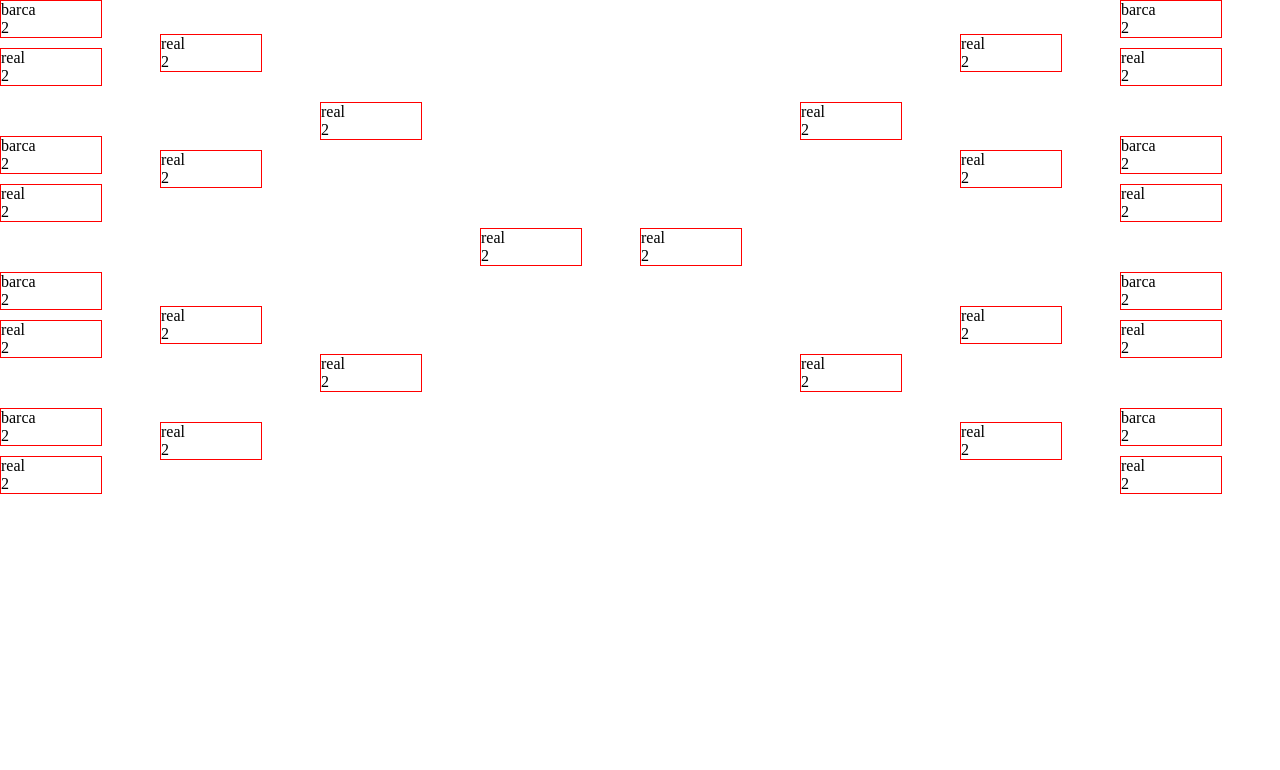
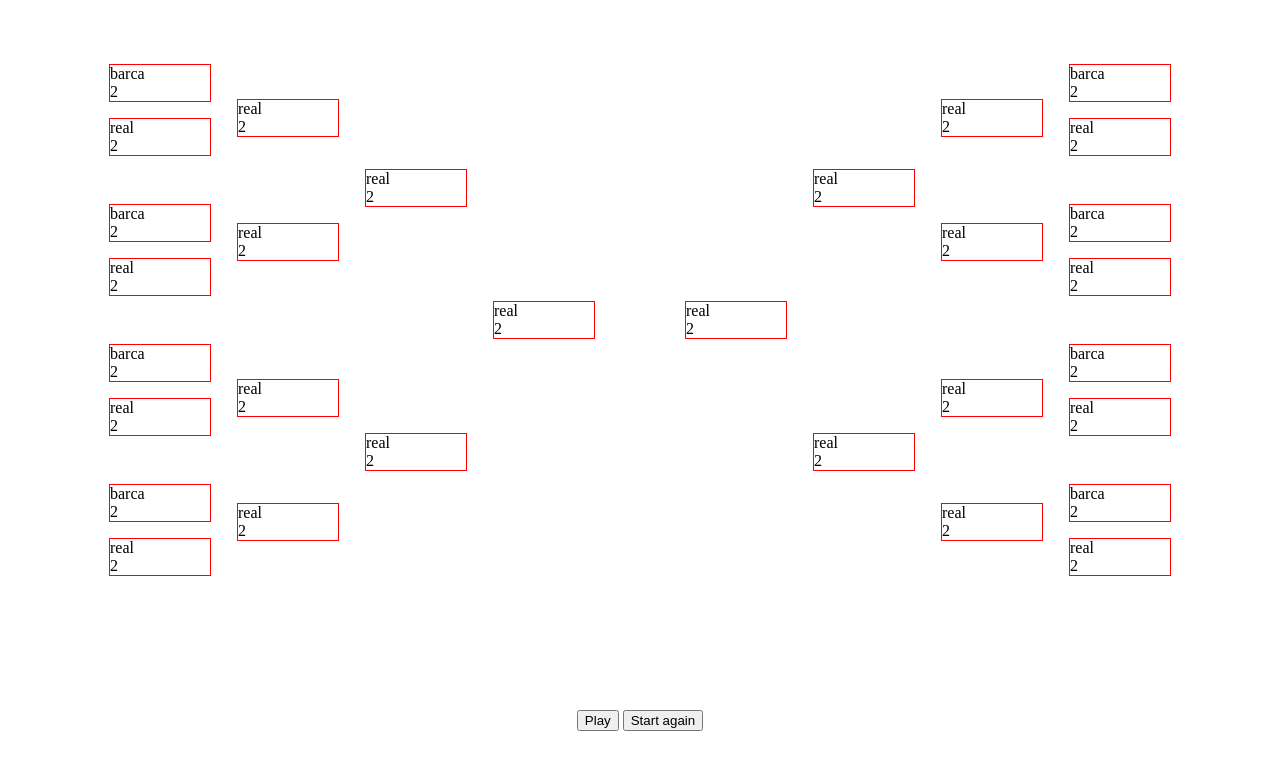
Before and after one commit to agamyanA/tournamentApp, a website: page app/index.html in a window 1280 px wide. Drawn offline with Linux system fonts and the light colour scheme.

Commit message:
added buttons

```diff
--- a/app/index.html
+++ b/app/index.html
@@ -11,7 +11,8 @@
 
 <body>
 
-    <main class="bracket">
+    <main class="container">
+        <section class="bracket">
             <section class="bracket__side">
                 <section class="bracket__column">
                     <div class="match">
@@ -98,7 +99,7 @@
                     </div>
                 </section>
             </section>
-        <section class="bracket__side">
+            <section class="bracket__side grid-end">
                 <section class="bracket__column">
                     <div class="match">
                         <div class="team-block">
@@ -184,6 +185,11 @@
                     </div>
                 </section>
             </section>
+        </section>
+        <section>
+            <button id="play"">Play</button>
+            <button id="reset"">Start again</button>
+        </section>
     </main>
 
     <script src="app.js"></script>
--- a/app/scss/style.scss
+++ b/app/scss/style.scss
@@ -11,27 +11,40 @@
     display: block;
 }
 
+button {
+
+}
+
+.container {
+    height: 100vh;
+    display: grid;
+    place-items: center;
+    align-items: center;
+    grid-template-rows: 80% 20%;
+}
+
 .bracket {
-    max-width: 100vw;
     display: grid;
-    grid-template-columns: repeat(2, 1fr);
+    width: 80vw;
+    grid-template-columns: 50% 50%;
 
     &__side {
         display: grid;
-        grid-template-columns: repeat(4, 1fr);
+        grid-template-columns: 25% 25% 25% 25%;
     }
 
     &__column {
         display: grid;
-        width: 3rem;
-        gap: 50px;
+        justify-content: center;
+        width: 50%;
+        row-gap: 3rem;
     }
 }
 
 .match {
     display: grid;
     align-items: center;
-    gap: 10px;
+    row-gap: 1rem;
 }
 
 .team-block {
@@ -46,3 +59,7 @@
 
     }
 }
+
+.grid-end {
+    justify-items: end;
+}
```
Also changed, not shown: app/style.css. Lines whose indentation alone changed are shown as unchanged.
